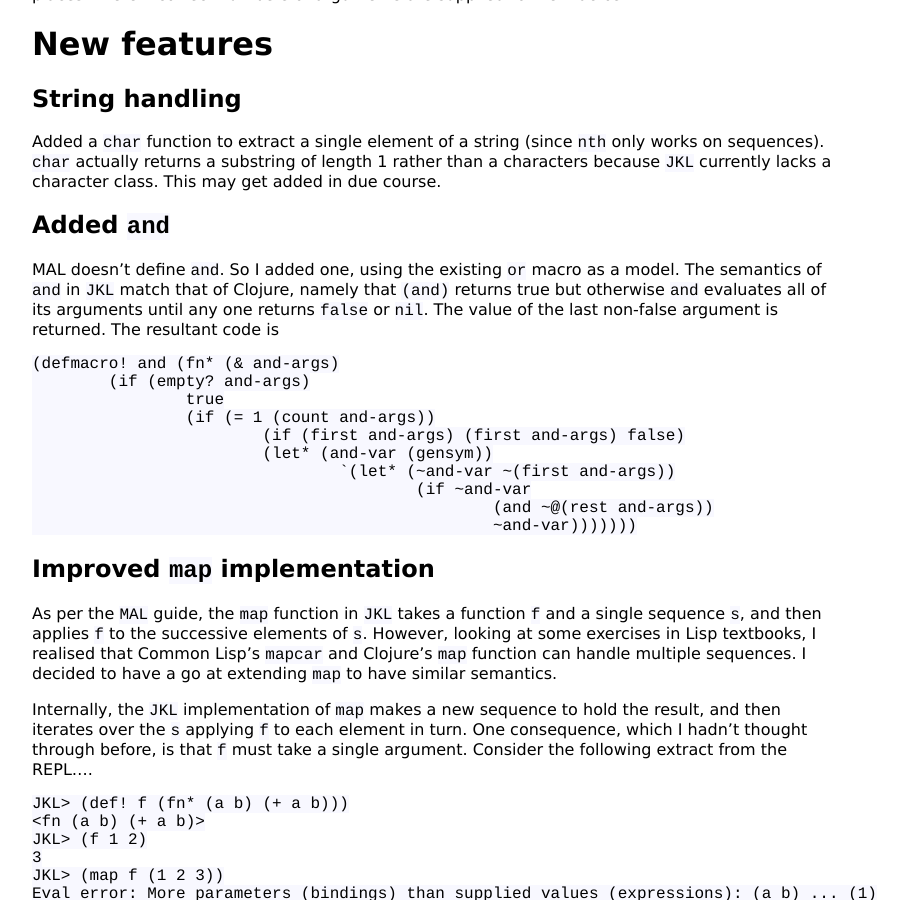
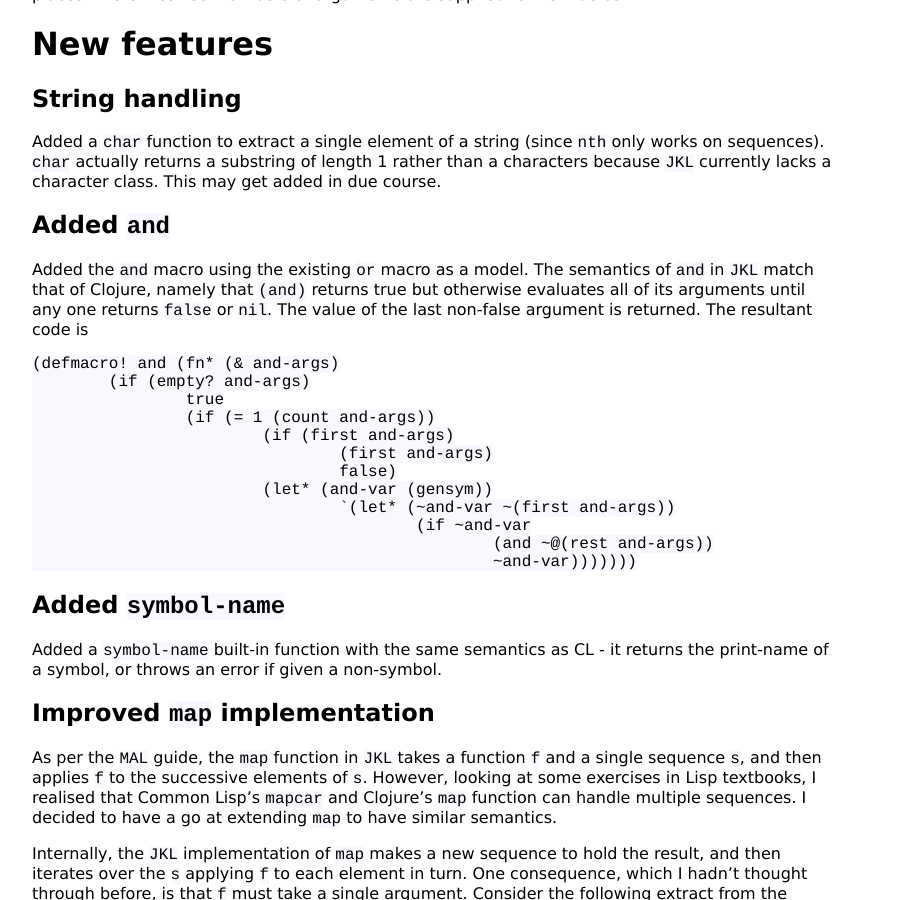
Before and after one commit to KineticLensman/KineticLensman.github.io, a Jekyll site: the page built from _posts/2020-04-03-Journey-continues.md, in a window 1280 px wide and 900 px high, scrolled down 1162 px. Shown: the whole window, without its empty margins (208-1114 px from the left). Built offline with Jekyll 4.4.1, drawn with Linux system fonts in a browser that asks for light colours.

Commit message:
Improved wording, added symbol-name

````diff
--- a/_posts/2020-04-03-Journey-continues.md
+++ b/_posts/2020-04-03-Journey-continues.md
@@ -44,19 +44,25 @@ Added a `char` function to extract a single element of a string (since `nth` onl
 
 ## Added `and`
 
- MAL doesn't define `and`. So I added one, using the existing `or` macro as a model. The semantics of `and` in `JKL` match that of Clojure, namely that `(and)` returns true but otherwise `and` evaluates all of its arguments until any one returns `false` or `nil`. The value of the last non-false argument is returned. The resultant code is
+Added the `and` macro using the existing `or` macro as a model. The semantics of `and` in `JKL` match that of Clojure, namely that `(and)` returns true but otherwise evaluates all of its arguments until any one returns `false` or `nil`. The value of the last non-false argument is returned. The resultant code is
 ```
 (defmacro! and (fn* (& and-args)
 	(if (empty? and-args)
 		true
 		(if (= 1 (count and-args))
-			(if (first and-args) (first and-args) false)
+			(if (first and-args)
+				(first and-args)
+				false)
 			(let* (and-var (gensym))
 				`(let* (~and-var ~(first and-args))
 					(if ~and-var
 						(and ~@(rest and-args))
 						~and-var)))))))
 ```
+
+## Added `symbol-name`
+
+Added a `symbol-name` built-in function with the same semantics as CL - it returns the print-name of a symbol, or throws an error if given a non-symbol.
 
 ## Improved `map` implementation
 
````
